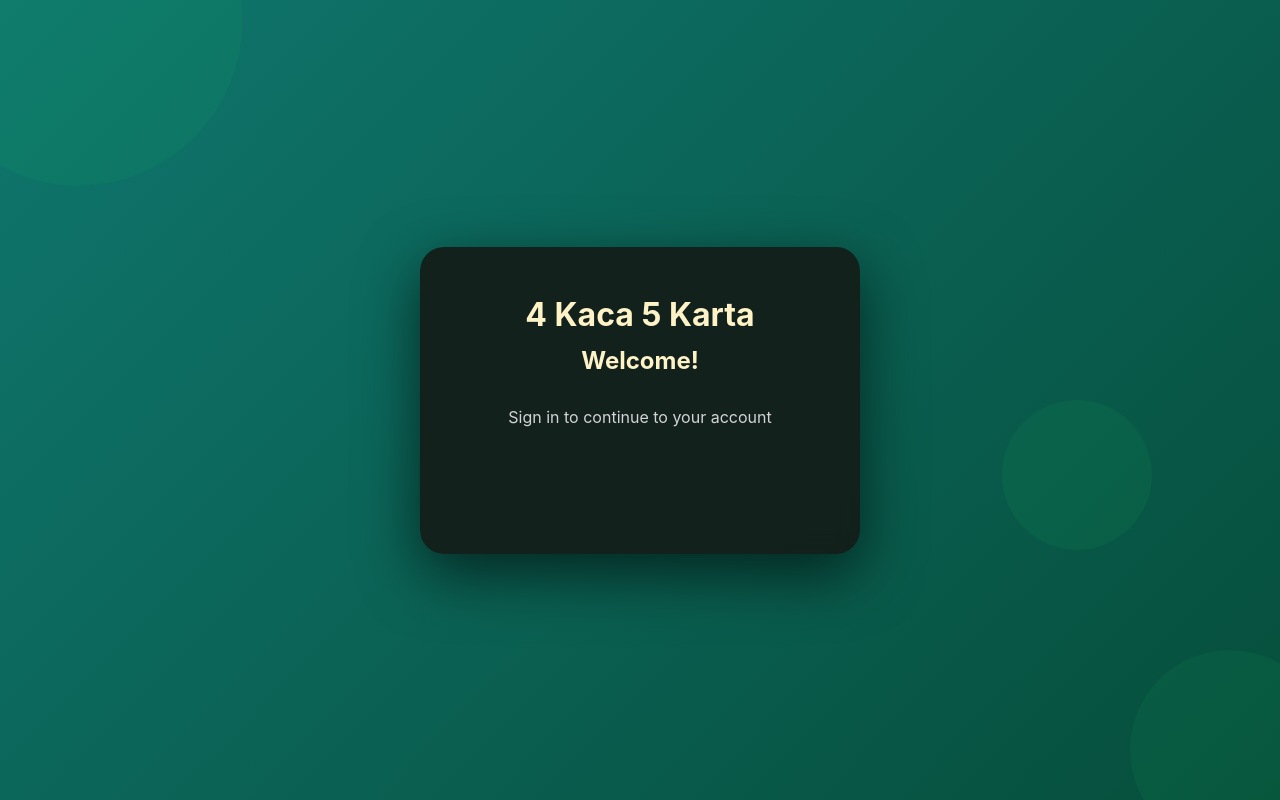
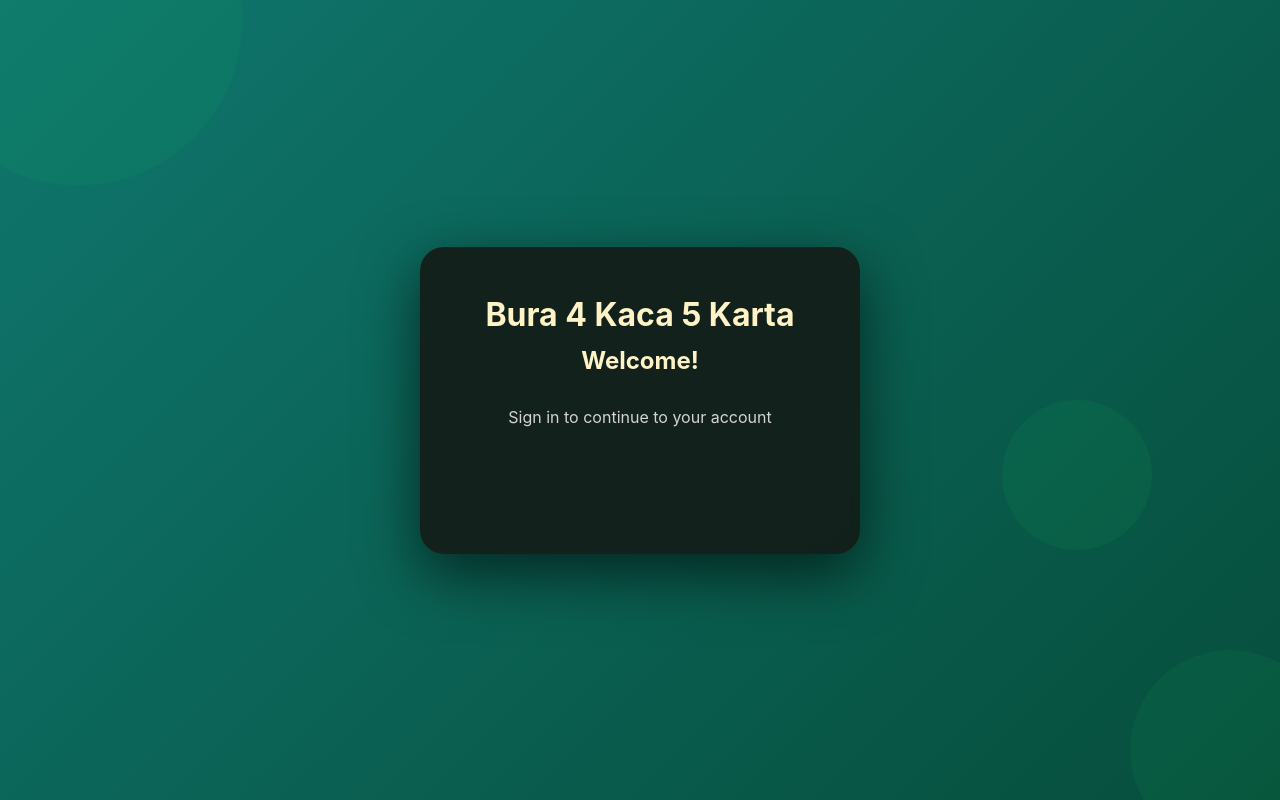
Before and after one commit to tuxa4life/BuraTS, a React (Vite) app in the folder client/: page /login in a window 1280 px wide. Built offline with nearby package versions, Linux system fonts and the light colour scheme; no server answers.

Commit message:
chores: changed title

```diff
--- a/client/src/Pages/Login.tsx
+++ b/client/src/Pages/Login.tsx
@@ -30,7 +30,7 @@ const Login = () => {
             </div>
 
             <div className="login-card">
-                <h1 className="login-title">4 Kaca 5 Karta</h1>
+                <h1 className="login-title">Bura 4 Kaca 5 Karta</h1>
                 <h2 className="login-sub-title">Welcome!</h2>
                 <p className="login-subtitle">Sign in to continue to your account</p>
 
```
